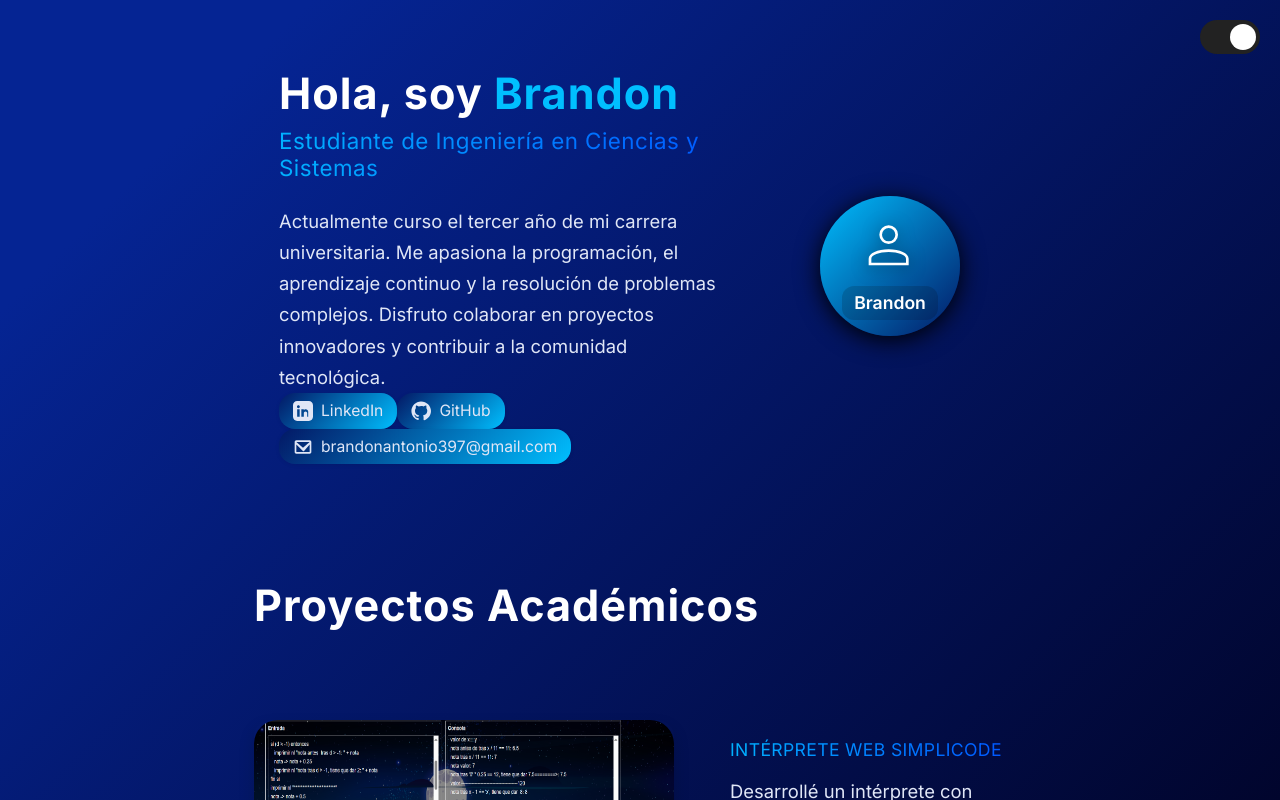
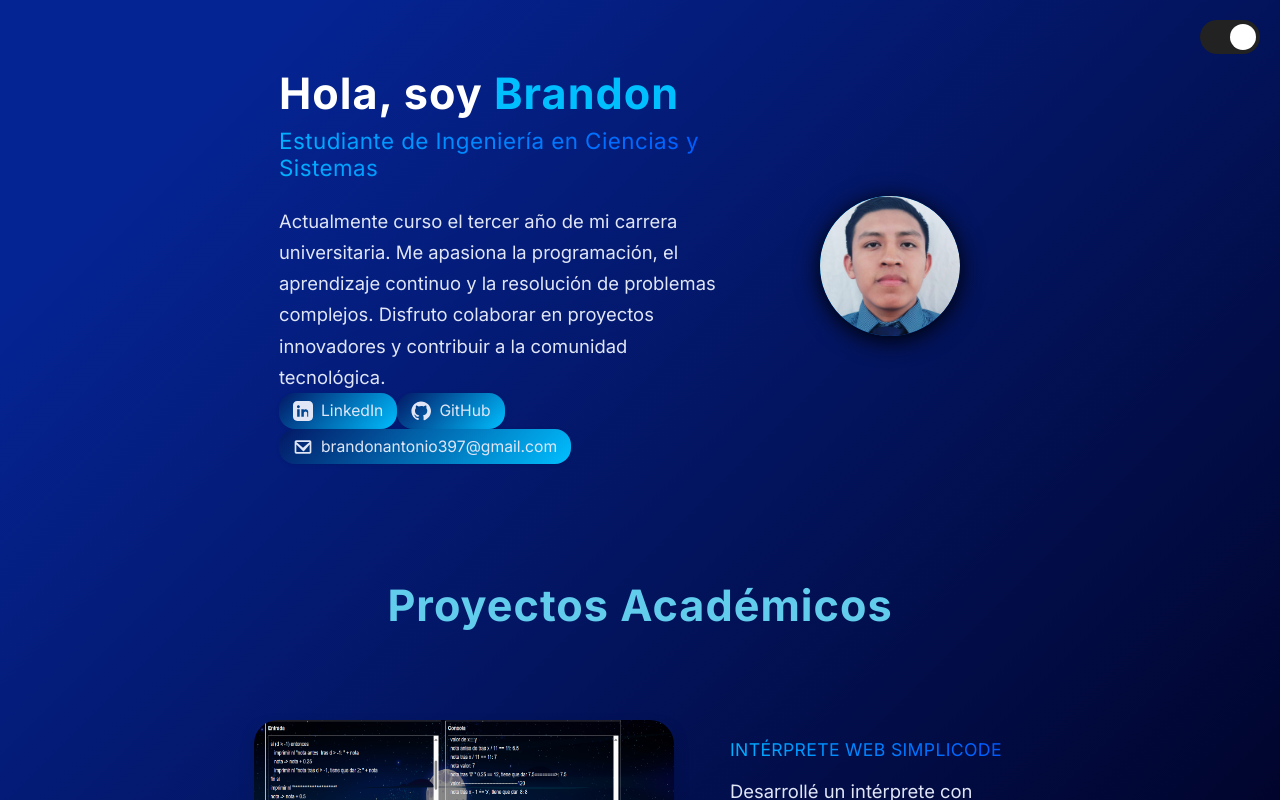
Before and after one commit to Brandon22023/Portafolio, an Angular app: page / in a window 1280 px wide. Shown: the top 800 px of the page. Built offline with nearby package versions, Linux system fonts and the light colour scheme.

Commit message:
casi terminado

```diff
--- a/src/app/mi-info/mi-info.css
+++ b/src/app/mi-info/mi-info.css
@@ -307,3 +307,11 @@
     background-position: 100% 50%;
   }
 }
+
+.avatar-img {
+  width: 100%;
+  height: 100%;
+  object-fit: cover;
+  border-radius: 50%;
+  display: block;
+}
--- a/src/app/mi-info/mi-info.html
+++ b/src/app/mi-info/mi-info.html
@@ -32,11 +32,8 @@
     </div>
     <div class="info-avatar">
       <div class="circle-avatar">
-        <!-- SVG de usuario -->
-        <svg xmlns="http://www.w3.org/2000/svg" width="64" height="64" viewBox="0 0 24 24">
-          <path fill="currentColor" d="M11.5 14c4.14 0 7.5 1.57 7.5 3.5V20H4v-2.5c0-1.93 3.36-3.5 7.5-3.5m6.5 3.5c0-1.38-2.91-2.5-6.5-2.5S5 16.12 5 17.5V19h13zM11.5 5A3.5 3.5 0 0 1 15 8.5a3.5 3.5 0 0 1-3.5 3.5A3.5 3.5 0 0 1 8 8.5A3.5 3.5 0 0 1 11.5 5m0 1A2.5 2.5 0 0 0 9 8.5a2.5 2.5 0 0 0 2.5 2.5A2.5 2.5 0 0 0 14 8.5A2.5 2.5 0 0 0 11.5 6"/>
-        </svg>
-        <span class="avatar-name">Brandon</span>
+        <img src="foto.jpg" alt="Avatar de Brandon" class="avatar-img" />
+
       </div>
     </div>
   </div>
--- a/src/app/proyectos-personales/proyectos-personales.css
+++ b/src/app/proyectos-personales/proyectos-personales.css
@@ -117,7 +117,7 @@
 
 .info-title {
   width: 100%;
-  text-align: left;
+  text-align: center;
   font-size: 2.7rem;
   margin-bottom: 2rem;
   font-family: "Inter", Arial, Helvetica, sans-serif;
@@ -165,7 +165,7 @@
   color: #222;
 }
 :host-context(body.dark-mode) .info-title {
-  color: #fff;
+  color: #62ccec;
 }
 
 /* Subtítulo */
--- a/src/app/proyectos-personales/proyectos-personales.ts
+++ b/src/app/proyectos-personales/proyectos-personales.ts
@@ -1,4 +1,4 @@
-import { Component, ViewEncapsulation } from '@angular/core';
+import { Component } from '@angular/core';
 
 @Component({
   selector: 'app-proyectos-personales',
--- a/src/app/tecnologias/tecnologias.css
+++ b/src/app/tecnologias/tecnologias.css
@@ -1,5 +1,14 @@
 /* Importa la fuente Inter de Google Fonts */
 @import url("https://fonts.googleapis.com/css2?family=Inter:wght@400;600;700&display=swap");
+:root {
+  --titulo-color-oscuro: #7ee0ff;
+  --titulo-color-claro: #0a2342;
+}
+
+body.light-mode {
+  --titulo-color-oscuro: #0a2342;
+  --titulo-color-claro: #7ee0ff;
+}
 .tech-grid {
   display: grid;
   grid-template-columns: repeat(2, 1fr);
@@ -32,7 +41,6 @@
   font-weight: 700;
   margin-bottom: 18px;
   letter-spacing: 1px;
-  color: #7ee0ff;
   text-align: center;
 }
 
@@ -78,6 +86,7 @@
   flex-direction: column;
   align-items: center;
   width: 100%;
+  padding-bottom: 90px;/*espacio al final*/
 }
 
 .tech-main-title {
@@ -88,6 +97,15 @@
   margin-bottom: 32px;
   font-family: "Inter", Arial, Helvetica, sans-serif;
   letter-spacing: 1px;
+  transition: color 0.3s;
+}
+
+
+:host-context(body.light-mode) .tech-main-title {
+  color: #0a2342;
+}
+:host-context(body.dark-mode) .tech-main-title {
+  color: #7ee0ff;
 }
 
 .tech-icon-item {
```
Also changed, not shown: public/foto.jpg (added).
